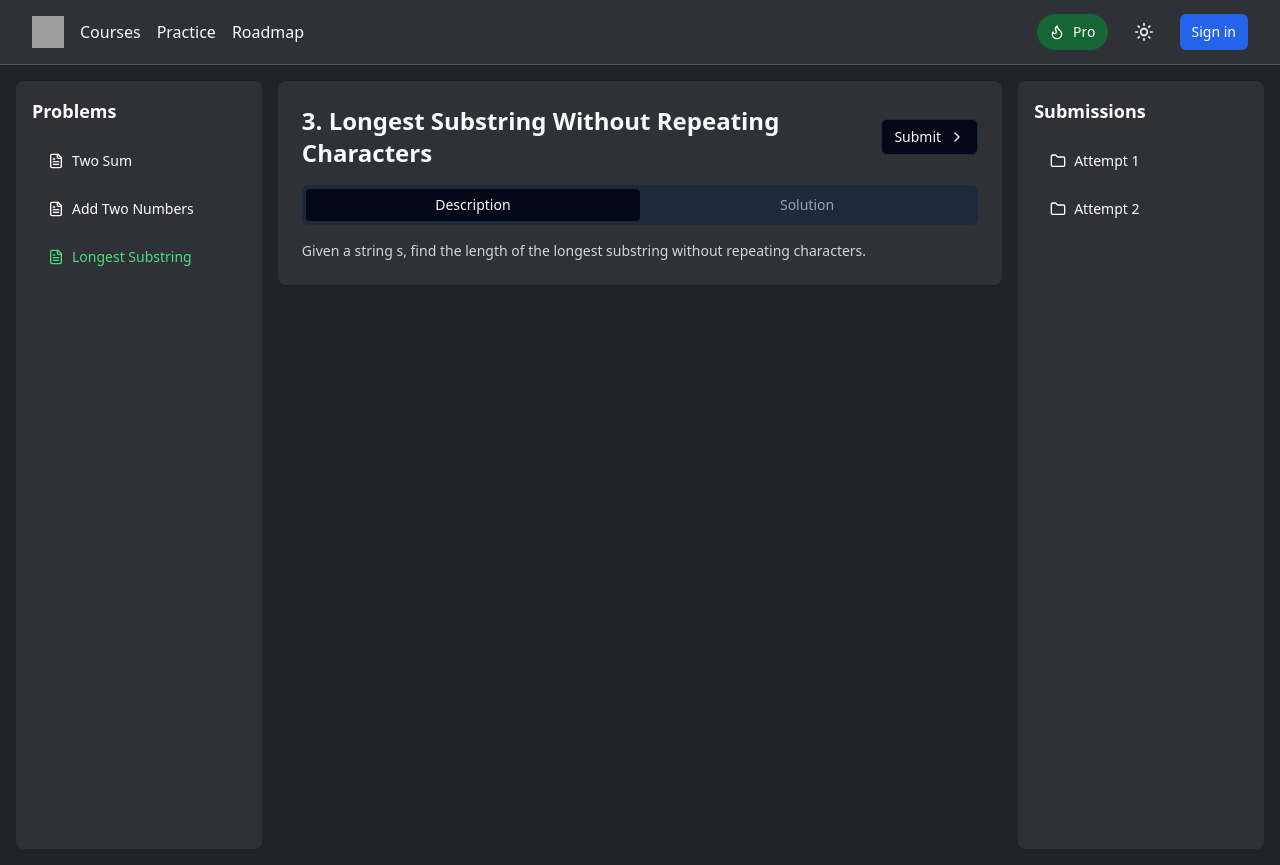
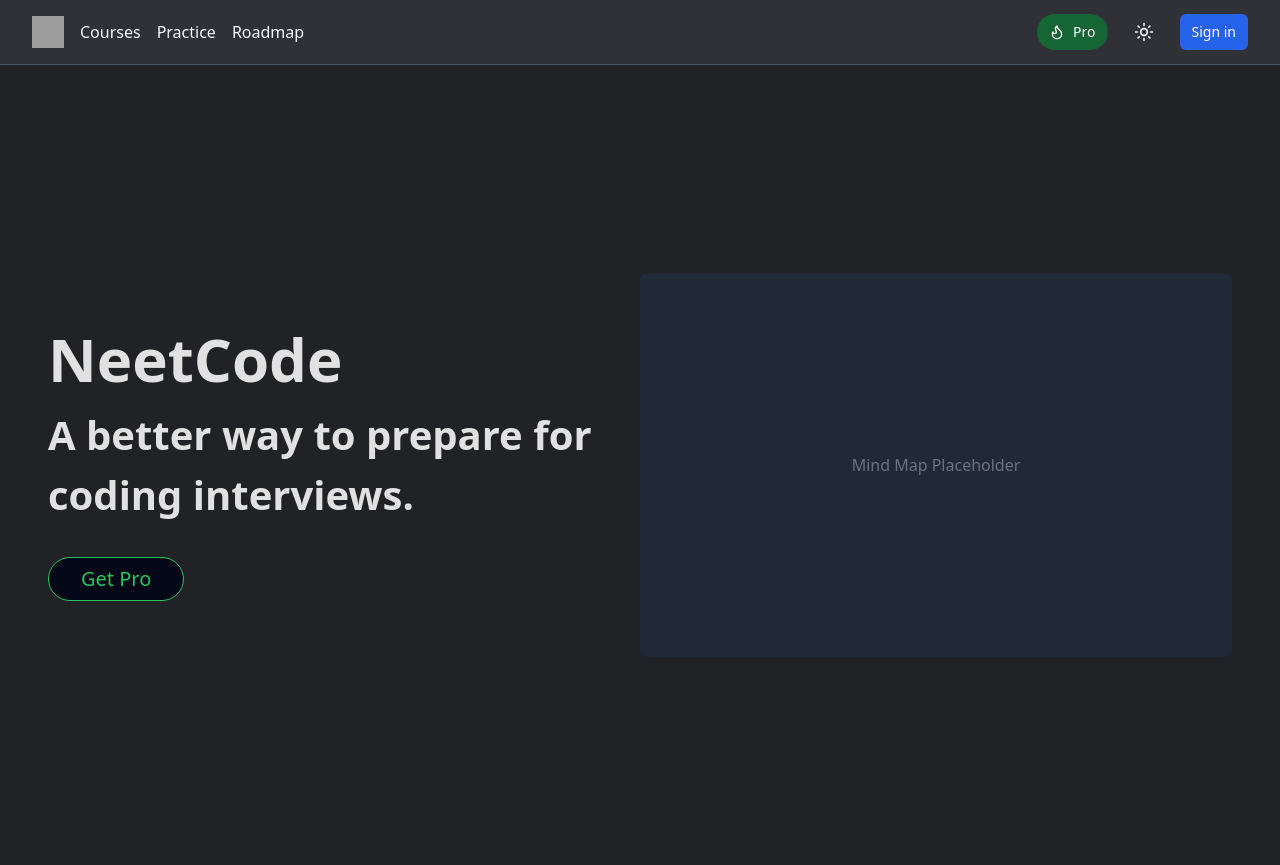
Before and after one commit to GPT-Engineer-App/codepathway-map, a React (Vite) app: page / in a window 1280 px wide. Built offline with nearby package versions, Linux system fonts and the light colour scheme; grey boxes are pictures that could not be loaded.

Commit message:
Reverted to edit e4b91954-d1d2-41c6-a421-6c2cdee6dc5b: "Remove central part implementation and React Flow dependency"

```diff
--- a/src/pages/Index.jsx
+++ b/src/pages/Index.jsx
@@ -1,107 +1,24 @@
 import React from 'react';
 import { Button } from "@/components/ui/button";
-import { Card, CardContent } from "@/components/ui/card";
-import { Input } from "@/components/ui/input";
-import { Label } from "@/components/ui/label";
-import { Tabs, TabsContent, TabsList, TabsTrigger } from "@/components/ui/tabs";
-import { Separator } from "@/components/ui/separator";
-import { ChevronRight, Code, FileText, Folder, Play } from 'lucide-react';
 
 const Index = () => {
   return (
-    <div className="flex flex-col min-h-screen bg-[#202225] text-white p-4">
-      <main className="flex-grow flex space-x-4">
-        {/* Left Sidebar */}
-        <div className="w-64 bg-[#2f3136] rounded-lg p-4">
-          <h2 className="text-lg font-semibold mb-4">Problems</h2>
-          <div className="space-y-2">
-            <Button variant="ghost" className="w-full justify-start">
-              <FileText className="mr-2 h-4 w-4" />
-              Two Sum
-            </Button>
-            <Button variant="ghost" className="w-full justify-start">
-              <FileText className="mr-2 h-4 w-4" />
-              Add Two Numbers
-            </Button>
-            <Button variant="ghost" className="w-full justify-start text-green-400">
-              <FileText className="mr-2 h-4 w-4" />
-              Longest Substring
-            </Button>
-          </div>
+    <div className="flex flex-col min-h-screen bg-[#202225] text-white">
+      <main className="flex-grow flex items-center justify-between px-12 py-16">
+        <div className="max-w-xl">
+          <h1 className="text-6xl font-semibold mb-4 text-[#e1e1e1]">NeetCode</h1>
+          <p className="text-[40px] mb-8 font-semibold text-[#e1e1e1]">A better way to prepare for coding interviews.</p>
+          <Button
+            className="text-green-500 border-green-500 hover:bg-green-500 hover:text-white transition-colors duration-300 text-xl py-3 px-8 rounded-full"
+            variant="outline"
+            size="lg"
+          >
+            Get Pro
+          </Button>
         </div>
-
-        {/* Central Content */}
-        <div className="flex-grow">
-          <Card className="bg-[#2f3136] border-none">
-            <CardContent className="p-6">
-              <div className="flex justify-between items-center mb-4">
-                <h1 className="text-2xl font-bold">3. Longest Substring Without Repeating Characters</h1>
-                <Button variant="outline" size="sm">
-                  Submit
-                  <ChevronRight className="ml-2 h-4 w-4" />
-                </Button>
-              </div>
-              <Tabs defaultValue="description" className="w-full">
-                <TabsList className="grid w-full grid-cols-2">
-                  <TabsTrigger value="description">Description</TabsTrigger>
-                  <TabsTrigger value="solution">Solution</TabsTrigger>
-                </TabsList>
-                <TabsContent value="description" className="mt-4">
-                  <p className="text-sm text-gray-300">
-                    Given a string s, find the length of the longest substring without repeating characters.
-                  </p>
-                  {/* Add more description content here */}
-                </TabsContent>
-                <TabsContent value="solution" className="mt-4">
-                  <div className="flex space-x-4">
-                    <div className="w-1/2">
-                      <Label htmlFor="code-editor" className="text-sm font-medium">Code Editor</Label>
-                      <div className="mt-1 bg-[#1e1f22] rounded-md p-4">
-                        <pre className="text-sm">
-                          <code>
-                            {`class Solution:
-    def lengthOfLongestSubstring(self, s: str) -> int:
-        # Your code here
-        pass`}
-                          </code>
-                        </pre>
-                      </div>
-                    </div>
-                    <div className="w-1/2">
-                      <Label htmlFor="console" className="text-sm font-medium">Console</Label>
-                      <div className="mt-1 bg-[#1e1f22] rounded-md p-4 h-48">
-                        {/* Console output would go here */}
-                      </div>
-                    </div>
-                  </div>
-                  <div className="mt-4 flex justify-end space-x-2">
-                    <Button variant="secondary" size="sm">
-                      <Code className="mr-2 h-4 w-4" />
-                      Format
-                    </Button>
-                    <Button variant="secondary" size="sm">
-                      <Play className="mr-2 h-4 w-4" />
-                      Run
-                    </Button>
-                  </div>
-                </TabsContent>
-              </Tabs>
-            </CardContent>
-          </Card>
-        </div>
-
-        {/* Right Sidebar */}
-        <div className="w-64 bg-[#2f3136] rounded-lg p-4">
-          <h2 className="text-lg font-semibold mb-4">Submissions</h2>
-          <div className="space-y-2">
-            <Button variant="ghost" className="w-full justify-start">
-              <Folder className="mr-2 h-4 w-4" />
-              Attempt 1
-            </Button>
-            <Button variant="ghost" className="w-full justify-start">
-              <Folder className="mr-2 h-4 w-4" />
-              Attempt 2
-            </Button>
+        <div className="w-1/2">
+          <div className="bg-gray-800 w-full h-96 rounded-lg flex items-center justify-center">
+            <span className="text-gray-500">Mind Map Placeholder</span>
           </div>
         </div>
       </main>
```
